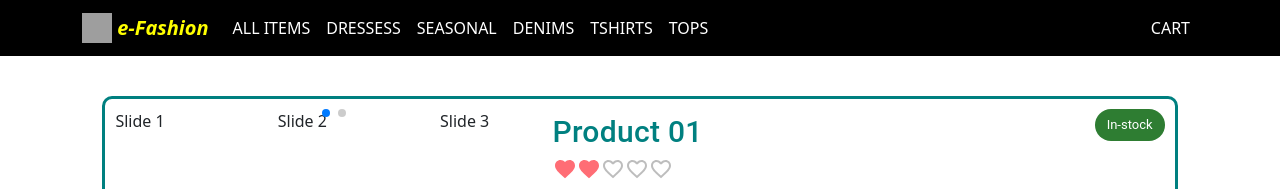
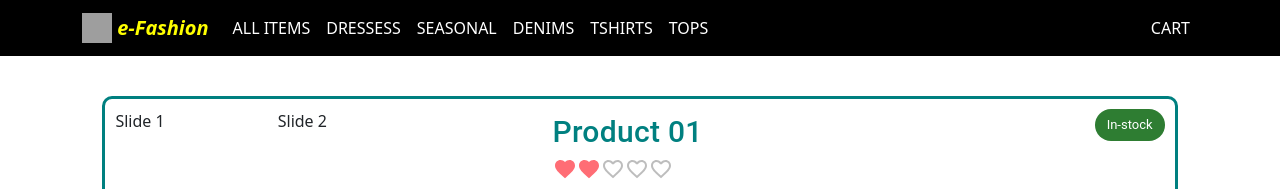
Before and after one commit to dineshabey/react-e-fashion-store, a React (Create React App) app: page / in a window 1280 px wide. Shown: the top 189 px of the page. Built offline with nearby package versions, Linux system fonts and the light colour scheme; grey boxes are pictures that could not be loaded.

Commit message:
add swiper image carousel

```diff
--- a/src/components/productDetails/ImageSlider.js
+++ b/src/components/productDetails/ImageSlider.js
@@ -1,6 +1,6 @@
 import React from 'react';
+import { Pagination } from 'swiper';
 import { Swiper, SwiperSlide } from 'swiper/react';
-import { Pagination } from 'swiper';
 import 'swiper/css';
 import 'swiper/css/pagination';
 
@@ -9,16 +9,14 @@ export default function ImageSlider() {
   return (
     <Swiper
       modules={[Pagination]}
-      pagination={{ clickable: true }}
       spaceBetween={50}
       slidesPerView={3}
       onSlideChange={() => console.log('slide change')}
       onSwiper={(swiper) => console.log(swiper)}
+      pagination={{ clickable: true }}
     >
       <SwiperSlide>Slide 1</SwiperSlide>
       <SwiperSlide>Slide 2</SwiperSlide>
-      <SwiperSlide>Slide 3</SwiperSlide>
-      <SwiperSlide>Slide 4</SwiperSlide>
 
     </Swiper>
   )
```
